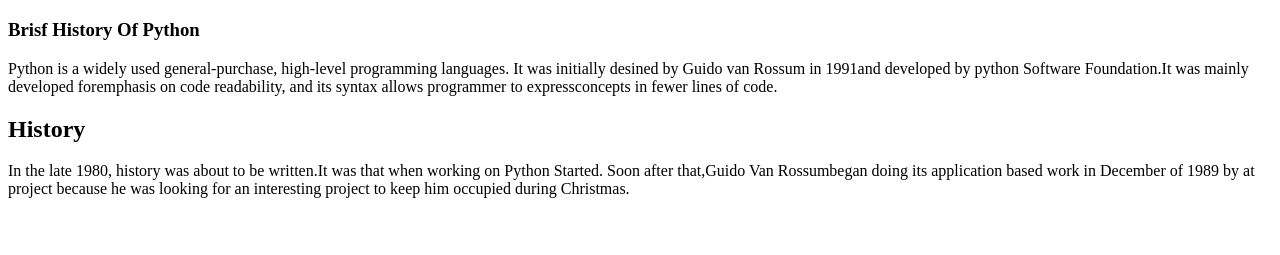
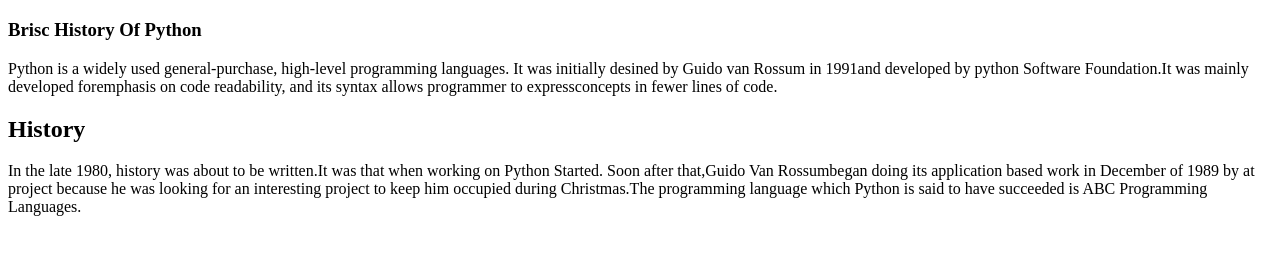
Before and after one commit to srivastva03muskan/PYTHON-NOTES, a plain HTML site: page index.html in a window 1280 px wide. Shown: the part 61-316 px from the top of the page. Drawn offline with Linux system fonts and the light colour scheme.

Commit message:
Update index.html

```diff
--- a/index.html
+++ b/index.html
@@ -9,9 +9,10 @@
   <h1>
     Introduction
   </h1>
-  <h3> Brisf History  Of Python </h3>
+  <h3> Brisc History  Of Python </h3>
   <p>Python is a widely used  general-purchase, high-level programming  languages. It was initially desined by Guido van Rossum in 1991and developed by python Software Foundation.It was mainly developed foremphasis on code readability, and its syntax allows programmer to expressconcepts in fewer lines of code.</p>
 <h2>History</h2>
-<p>In the late 1980, history was about to be written.It was that when working on Python Started. Soon after that,Guido Van Rossumbegan doing its application based  work in December of 1989 by at project because he was looking for an interesting project to keep  him occupied during Christmas. </p>
+<p>In the late 1980, history was about to be written.It was that when working on Python Started. Soon after that,Guido Van Rossumbegan doing its application based  work in December of 1989 by at project because he was looking for an interesting project to keep  him occupied during Christmas.The programming language which Python is said to have succeeded is ABC Programming Languages. </p>
+<h1>
 </body>
 </html>
```
